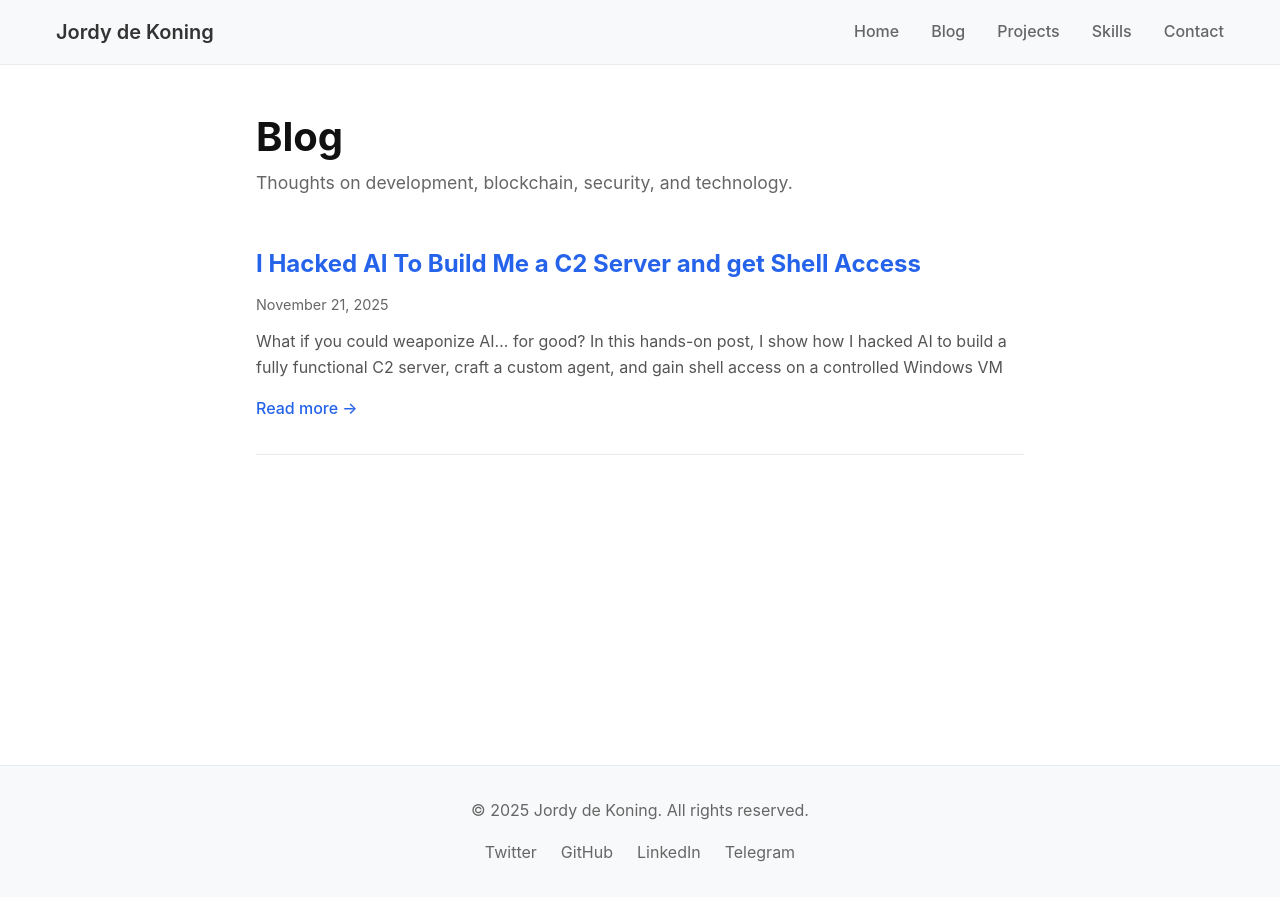
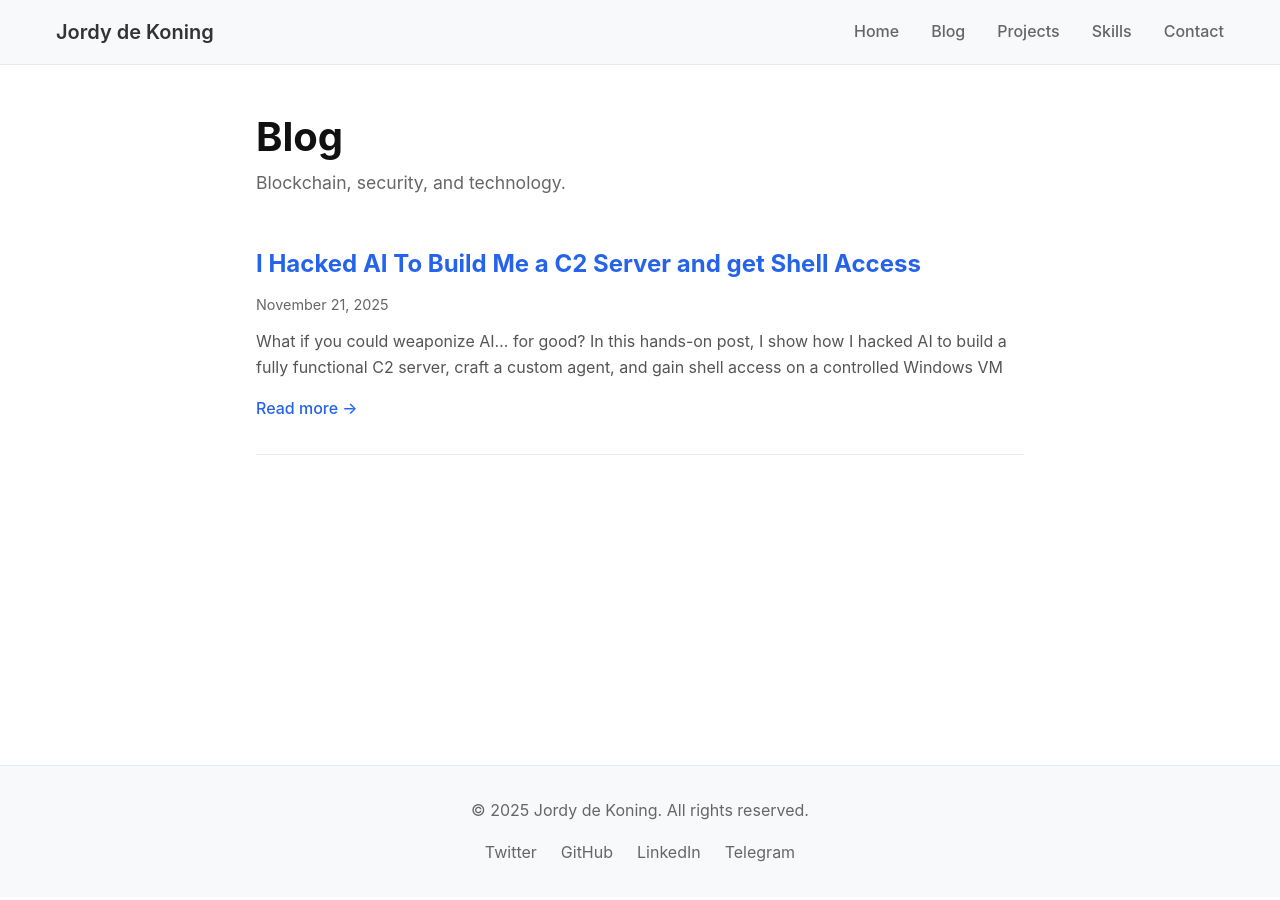
Before and after one commit to JordyKingz/jordykingz.github.io, a Jekyll site: the page built from blog.html, in a window 1280 px wide. Built offline with Jekyll 4.4.1, drawn with Linux system fonts in a browser that asks for light colours.

Commit message:
blog subtitle

```diff
--- a/blog.html
+++ b/blog.html
@@ -5,7 +5,7 @@ title: Blog
 
 <div class="blog-page">
     <h1>Blog</h1>
-    <p class="blog-intro">Thoughts on development, blockchain, security, and technology.</p>
+    <p class="blog-intro">Blockchain, security, and technology.</p>
 
     <div class="posts-list">
         {% for post in site.posts %}
```
